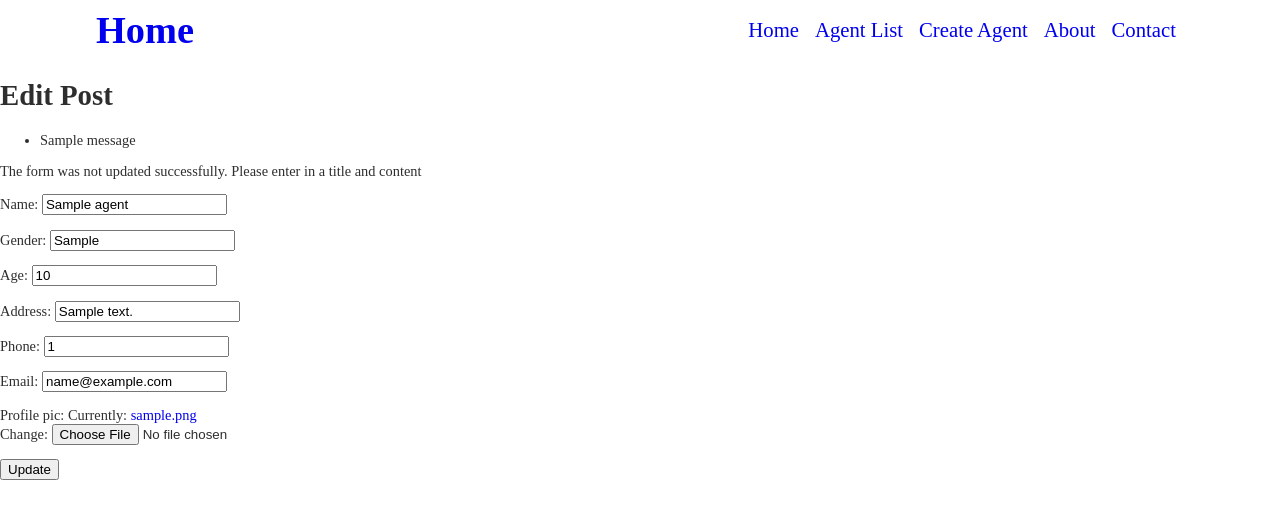
After one commit to shishirregmi/LearningDjango, a Django app: page /agent/1/edit/ in a window 1280 px wide. The commit adds this page. Shown: the top 519 px of the page. Run offline with Django 4.2, Linux system fonts and the light colour scheme; tables that the repository leaves empty hold one stand-in row (values such as "Sample post"); one stand-in notice (Sample message) is shown.

Commit message:
CRUD for agent completed

```diff
--- a/agent/urls.py
+++ b/agent/urls.py
@@ -2,7 +2,9 @@ from django.urls import path
 from . import views
 
 urlpatterns = [
-    #path("<int:id>",views.index,name="index"),
+    path("<int:id>/",views.agentDetail,name="agent-detail"),
+    path("<int:id>/delete",views.agentDelete,name="agent-delete"),
+    path("<int:id>/edit/",views.updateAgent,name="agent-update"),
     path("create/",views.addAgent,name="create-agent"),
     path("",views.index,name="home-agent"),
 ]
--- a/agent/views.py
+++ b/agent/views.py
@@ -1,6 +1,7 @@
 import logging
 from django.http import HttpResponseRedirect
-from django.shortcuts import redirect, render
+from django.shortcuts import get_object_or_404, redirect, render
+from django.contrib import messages
 
 from agent.forms import CreateNewAgent
 from agent.models import Agent
@@ -24,7 +25,27 @@ def index(request):
     data = Agent.objects.all
     return render(request,'agent/index.html',{'datas':data})
 
-def updateAgent(UpdateView):
-    form_class  = CreateNewAgent
-    redirect_field_name = 'agent/create.html'
-    model = Agent
+def agentDetail(request, id):
+    data = Agent.objects.get(id=id)
+    return render(request,'agent/details.html',{'data':data})
+
+def agentDelete(request, id):
+    obj = get_object_or_404(Agent, id = id)
+    if request.method =="POST":
+        obj.delete()
+        return redirect('home-agent')
+    return render(request, "delete_view.html")
+
+def updateAgent(request,id):
+    data = get_object_or_404(Agent,id=id)
+    form = CreateNewAgent(request.POST or None, instance= data)
+    context= {'form': form}
+    if form.is_valid():
+        obj= form.save(commit= False)
+        obj.save()
+        messages.success(request, "You successfully updated the post")
+        context= {'form': form}
+        return render(request, 'agent/update.html', context)
+    else:
+        context= {'form': form,'error': 'The form was not updated successfully. Please enter in a title and content'}
+        return render(request,'agent/update.html' , context)
--- a/realstate/static/css/style.css
+++ b/realstate/static/css/style.css
@@ -18,8 +18,8 @@ input[type='text'] {
 }
 
 .table-img {
-    width: 50px;
-    height: auto;
+    width: auto;
+    height: 50px;
   }
 .d-none {
     display: none;
--- /dev/null
+++ b/templates/agent/update.html
@@ -0,0 +1,22 @@
+{% extends 'base.html' %}
+{% block content %}
+    <h1>Edit Post</h1>
+
+    {% if messages %}
+        <ul class="messages">
+            {% for message in messages %}
+            <li{% if message.tags %} class="{{ message.tags }}"{% endif %}>{{ message }}</li>
+            {% endfor %}
+        </ul>
+    {% endif %}
+
+    {% if error %}
+        {{ error }}
+    {% endif %}
+
+    <form method="post" enctype="multipart/form-data">
+        {% csrf_token %}
+        {{form.as_p}}
+        <button type="submit" name="save">Update</button>
+    </form>
+{% endblock %}
```
Also changed, not shown: templates/agent/details.html (added, +14 -0 lines), templates/agent/index.html (+12 -1 lines).
